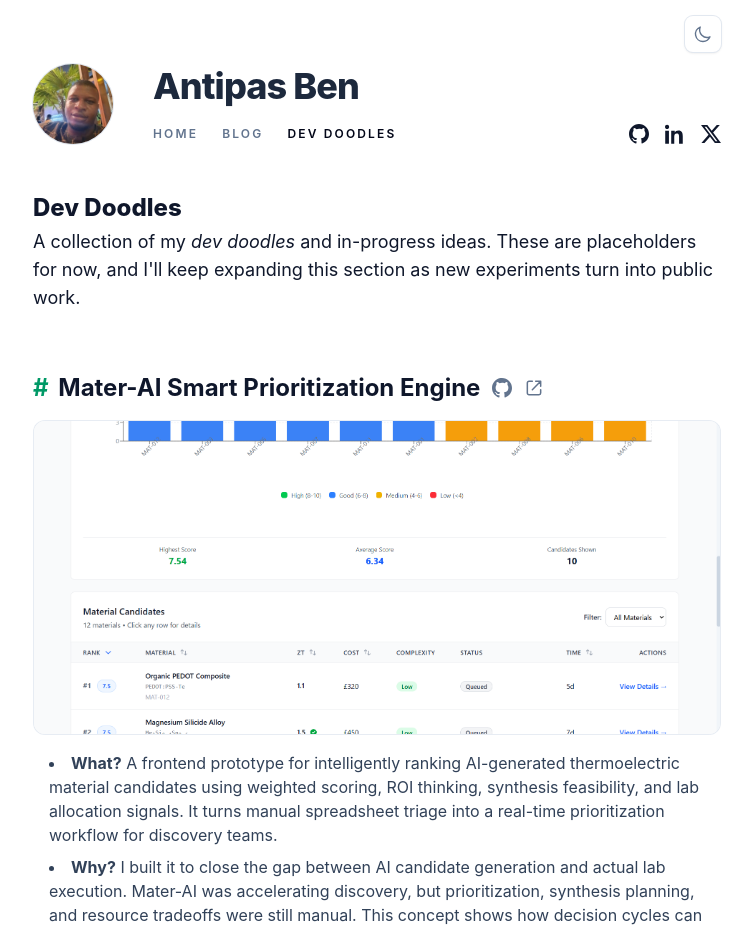
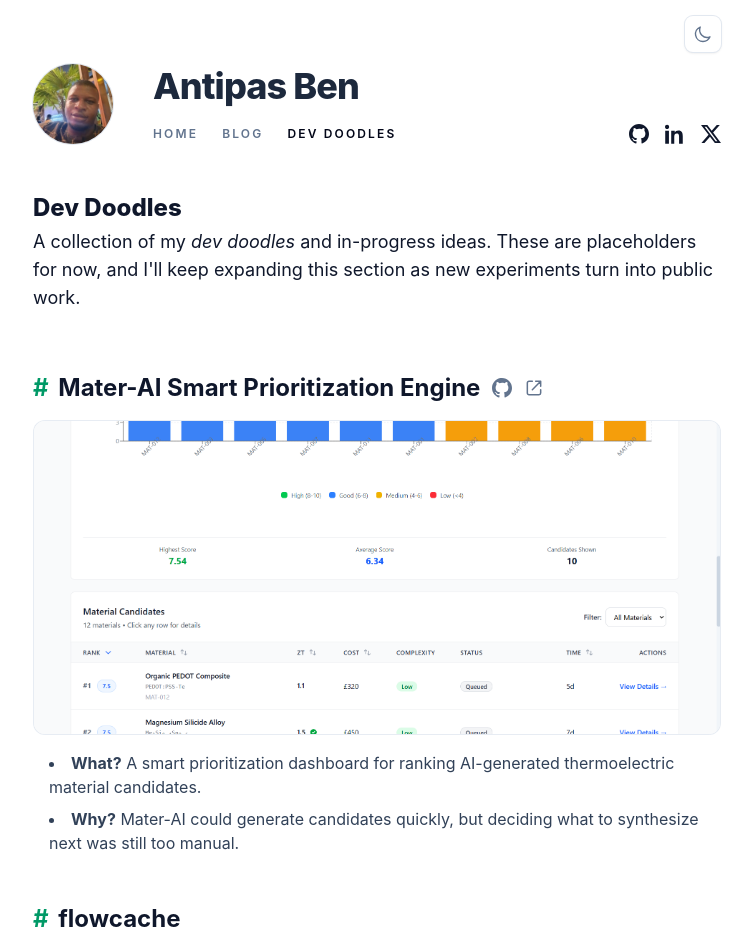
Before and after one commit to AntipasBen23/my-portfolio, a Next.js app: page /dev-doodles in a window 1280 px wide. Shown: the top 930 px of the page, without its empty margins (263-1016 px from the left). Built offline with nearby package versions, Linux system fonts and the light colour scheme.

Commit message:
Tighten Mater-AI doodle copy

```diff
--- a/src/data/site.ts
+++ b/src/data/site.ts
@@ -463,8 +463,8 @@ export const devDoodles: Doodle[] = [
     slug: "mater-ai-smart-prioritization-engine",
     title: "Mater-AI Smart Prioritization Engine",
     description:
-      "A frontend prototype for intelligently ranking AI-generated thermoelectric material candidates using weighted scoring, ROI thinking, synthesis feasibility, and lab allocation signals. It turns manual spreadsheet triage into a real-time prioritization workflow for discovery teams.",
-    why: "I built it to close the gap between AI candidate generation and actual lab execution. Mater-AI was accelerating discovery, but prioritization, synthesis planning, and resource tradeoffs were still manual. This concept shows how decision cycles can shrink from days to minutes while helping teams spend lab time and runway more efficiently.",
+      "A smart prioritization dashboard for ranking AI-generated thermoelectric material candidates.",
+    why: "Mater-AI could generate candidates quickly, but deciding what to synthesize next was still too manual.",
     href: "https://github.com/AntipasBen23/mater-ai-feature-demo",
     liveHref: "https://mater-ai-feature-demo.netlify.app/",
     imageSrc: "/mater.png",
```
